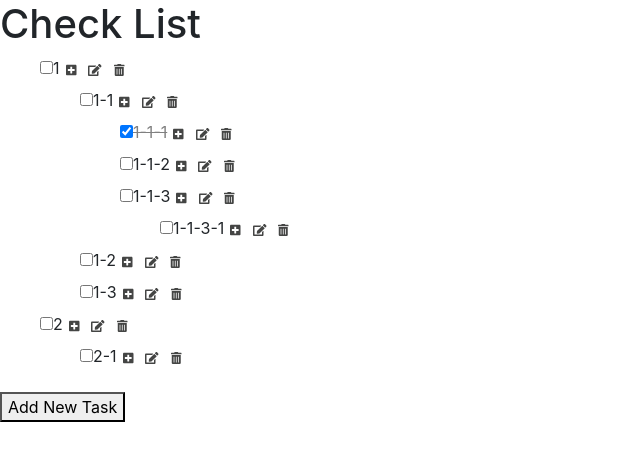
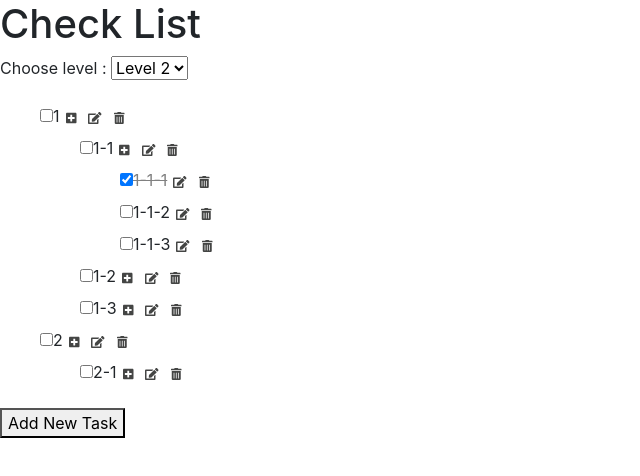
Before and after one commit to leysapungan/angular-project, an Angular app: page /checkList in a window 1280 px wide. Shown: the top 476 px of the page, without its empty margins (0-640 px from the left). Built offline with nearby package versions, Linux system fonts and the light colour scheme.

Commit message:
edit bug fixed

```diff
--- a/src/app/check-list/check-list.component.html
+++ b/src/app/check-list/check-list.component.html
@@ -1,11 +1,17 @@
-<!-- <div class="container">
-    <div class="row">
-        <div class="col">
-            <h2>Check List</h2> -->
-            <!-- 임시
-                Task<br><input type="text" [(ngModel)]="taskForm.name" [value]="inputTask" required><br><br>
-            Description<br><textarea name="desc" cols="60" rows="10" [(ngModel)]="taskForm.desc" [value]="inputDesc"></textarea><br>
-            <button type="button" (click)="addTask()">Add</button> -->
+
+<div class="comboBox">
+    Choose level :
+    <select class="chooseLevel" (change)="changeComboBox($event.target.value)" [(ngModel)]="chooseLevel">
+        <option value="0">Level 0</option>
+        <option value="1">Level 1</option>
+        <option value="2">Level 2</option>
+        <option value="3">Level 3</option>
+        <option value="4">Level 4</option>
+        <option value="5">Level 5</option>
+    </select>
+</div>
+<br>
+
 <div class="row">
     <div class="col-8">
         <ng-container *ngTemplateOutlet="checkList;context:{$implicit:this.taskService.getCheckList()}"></ng-container>
@@ -22,24 +28,23 @@
                             </label>
                         </a>
 
-                        <span *ngIf="task.level < chooseLevel">
+                        <span *ngIf="task.level < getLevelValue()">
                             <button class="addBtn" type="button" (click)="addTask(task)">
                                 <fa-icon [icon]="faPlusSquare"></fa-icon></button>
                         </span>
 
-                        <button class="editBtn" type="button" (click)="[task.editing=true, setFocus('updateTask')]">
+                        <button class="editBtn" type="button" (click)="task.editing=true">
                             <fa-icon [icon]="faEdit"></fa-icon></button>
                         <button class="delBtn" type="button" (click)="delTask(list, task)">
                                 <fa-icon [icon]="faTrashAlt"></fa-icon></button>
                     </div>
-
                     <div class="editing" [hidden]="!task.editing">
                         <input #updateTask
                             autofocus=true
                             [(value)]="task.name"
                             (keyup.enter)="editTask(task, updateTask.value)"
                             (keyup.esc)="cancelEditTask(task, updateTask)"
-                            (focusout)="cancelEditTask(task, updateTask)">
+                            (focusout)="focusOut($event, task, updateTask.value)">
 
                         <button class="saveBtn" type="button" (click)="editTask(task, updateTask.value)">
                             <fa-icon [icon]="faSave"></fa-icon></button>
@@ -47,7 +52,7 @@
                             <fa-icon [icon]="faTimes"></fa-icon></button>
                     </div>
 
-                    <div *ngIf="task.level < chooseLevel">
+                    <div *ngIf="task.level < getLevelValue()">
                         <ng-container *ngTemplateOutlet="checkList;context:{$implicit:task.subTask}"></ng-container>
                     </div>
                 </li>
--- a/src/app/check-list/check-list.component.ts
+++ b/src/app/check-list/check-list.component.ts
@@ -18,10 +18,10 @@ export class CheckListComponent implements OnInit {
   faTimes = faTimes;
 
   selectedTask: Task;
-  chooseLevel = 5;
+  chooseLevel = 2;
 
-  @ViewChild('updateTask', {static: false})
-  public  updateTask: ElementRef;
+  // @ViewChild('updateTask', {static: false})
+  // public  updateTask: ElementRef;
 
   constructor(private taskService: TaskService) { }
   ngOnInit() {
@@ -47,10 +47,6 @@ export class CheckListComponent implements OnInit {
     this.taskService.compTask(task);
   }
 
-  setFocus() {
-    this.updateTask.nativeElement.focus();
-  }
-
   editTask(task, newValue) : void {
     if(!task)
       return;
@@ -60,12 +56,32 @@ export class CheckListComponent implements OnInit {
   cancelEditTask(task, inputValue) : void {
     if(!task)
       return;
-
     inputValue.value = task.name;
     this.taskService.editTask(task, inputValue.value);
+  }
+
+  focusOut(event, task, newValue) {
+    if(event.relatedTarget && event.relatedTarget.className === "saveBtn")
+    {
+      this.taskService.editTask(task, newValue);
+    }
+    else
+    {
+      this.taskService.editTask(task, task.name);
+    }
   }
 
   onSelect(task): void {
     this.selectedTask = task;
   }
+
+  getLevelValue()
+  {
+    return this.chooseLevel;
+  }
+
+  changeComboBox(value)
+  {
+    this.chooseLevel = value;
+  }
 }
--- a/src/app/task.service.ts
+++ b/src/app/task.service.ts
@@ -246,10 +246,11 @@ export class TaskService {
     }
   }
 
-
   editTask(task, newValue) : void {
+    console.log(newValue);
     task.name = newValue;
     task.editing = false;
   }
 
+
 }
```
